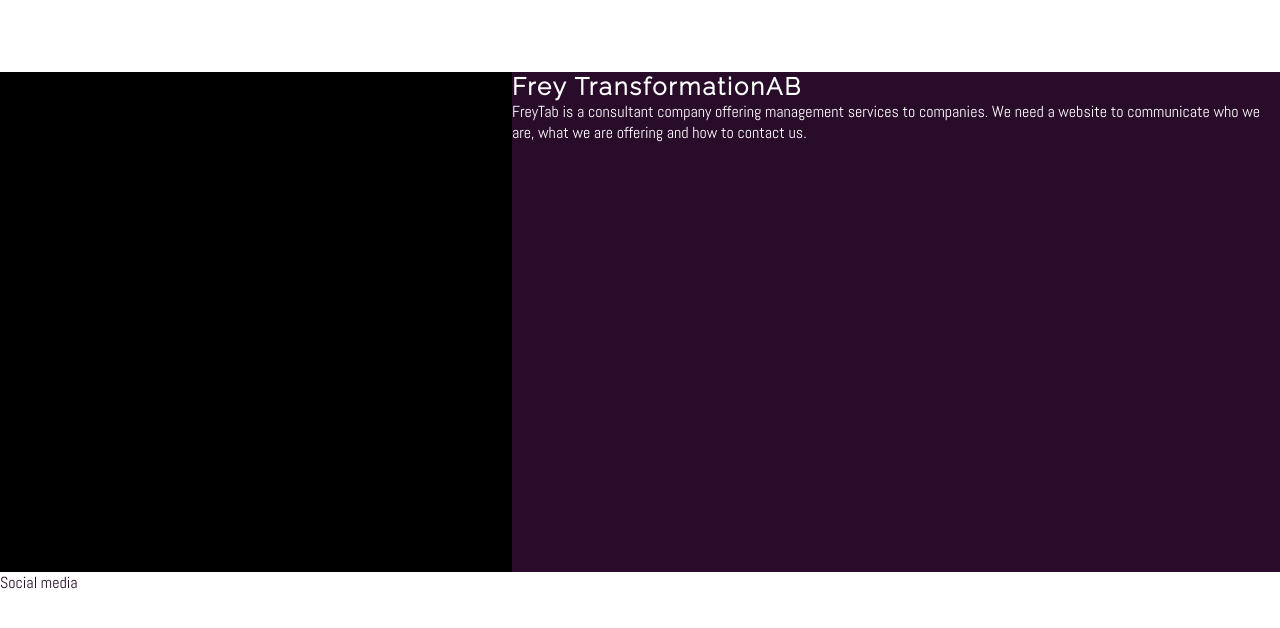
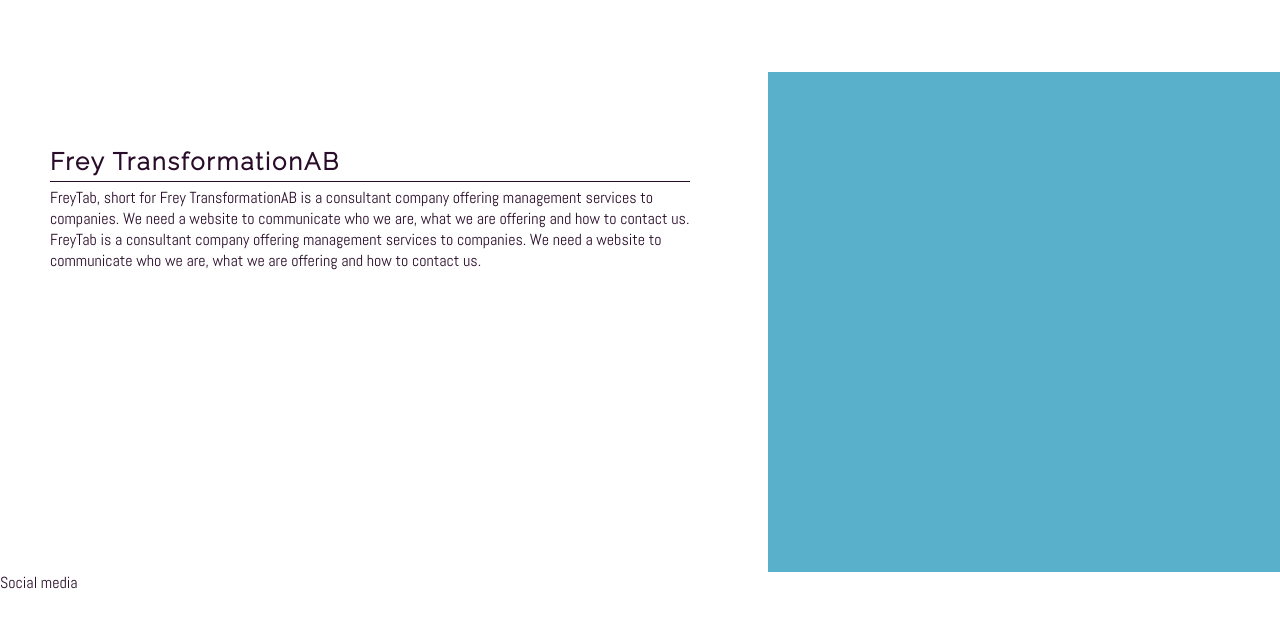
Before and after one commit to MadeleineFrey/Project1-HTML-CSS, a plain HTML site: page index.html in a window 1280 px wide. Shown: the part 78-706 px from the top of the page. Drawn offline with Linux system fonts and the light colour scheme.

Commit message:
Add content and style to home left div

```diff
--- a/assets/css/style.css
+++ b/assets/css/style.css
@@ -63,23 +63,35 @@ h1, h2 {
 }
 
 /* width 40 image 60% */
-#home-left {
-    width: 30%;
-    padding-left: 10%;
+#home-right {
+    width: 40%;
     height: 500px;
-    float: left;
-    background-color: black;
-
+    float: right;
+    background-color: rgb(88, 176, 202);
 }
 
-#home-right {
-    background-color: #290c29;
-    width: 60%;
-    height: 500px;
-    float: right;
+#home-left {
+    background-color: #fff;
+    width: 50%;
+    margin: 50px 50px 0 50px;
+    height: 300px;
+    float: left;
+    color: #290c29;
+}
+
+#home-left h1 {
     color: white;
 }
 
-#home-right h1 {
-    color: white;
+#home-left h1 {
+    color: #290c29;
+    text-align: left;
+    padding-top: 25px;
 }
+
+hr {
+    border-top: 1px solid #290c29;
+    width: 100%;
+    margin: 5px 0;
+
+}
--- a/index.html
+++ b/index.html
@@ -24,13 +24,14 @@
         </div>
     </header>
     <section id="home-page">
-        <div id="home-left"></div>
-        <div id="home-right">
+        <div id="home-left">
             <h1>Frey TransformationAB</h1>
             <hr>
-            <p>FreyTab is a consultant company offering management services to companies. We need a website to
+            <p>FreyTab, short for Frey TransformationAB is a consultant company offering management services to companies. We need a website to
+                communicate who we are, what we are offering and how to contact us. FreyTab is a consultant company offering management services to companies. We need a website to
                 communicate who we are, what we are offering and how to contact us.</p>
         </div>
+        <div id="home-right"></div>
     </section>
     <footer>
         Social media
```
